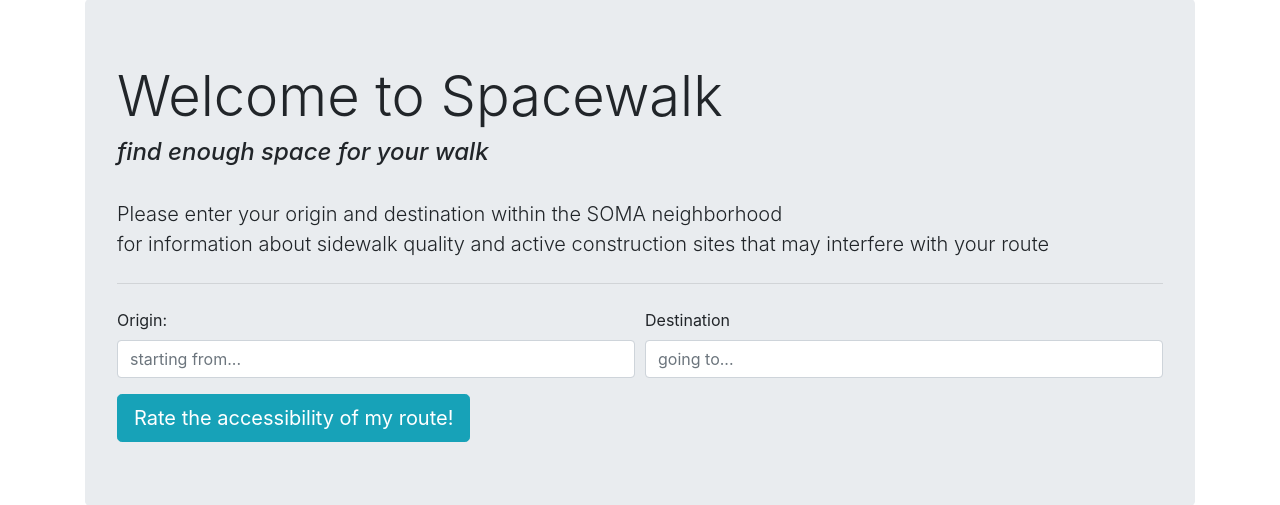
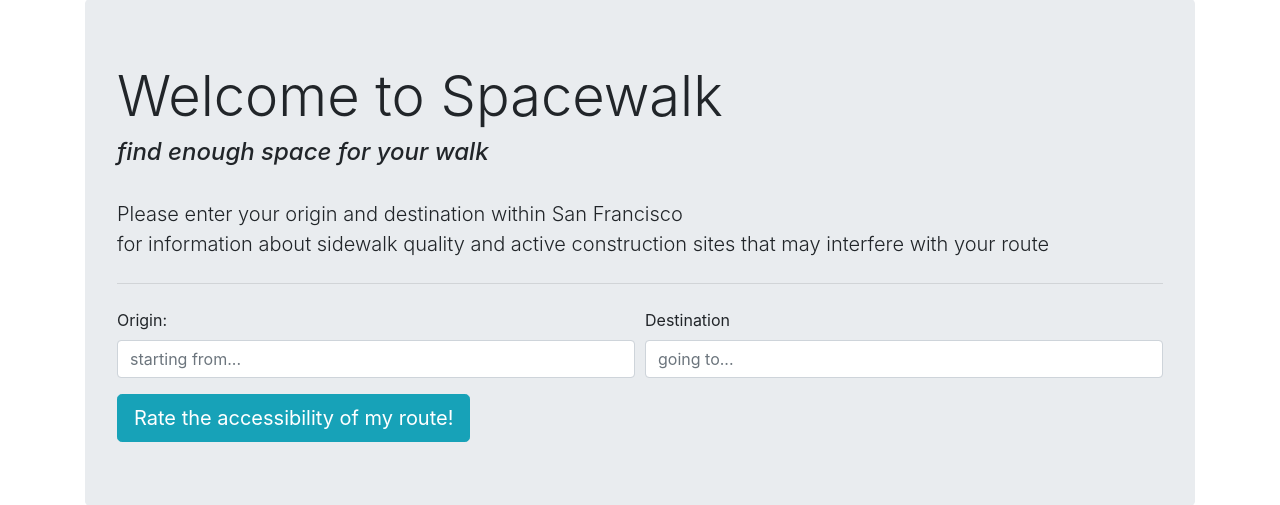
Before and after one commit to njskorn/Spacewalk, a Flask app: page / in a window 1280 px wide. Shown: the part 99-604 px from the top of the page. Run offline with Flask 2, Linux system fonts and the light colour scheme; some libraries are stand-ins or nearby versions.

Commit message:
minor html updates

```diff
--- a/flaskexample/templates/go.html
+++ b/flaskexample/templates/go.html
@@ -71,7 +71,8 @@
       {% endfor %}
       </table>
 
-
+      <p class="lead">This route has an accessibility rating of {{ score }}<br>
+        out of a possible score of 100</p>
 
       <script src="https://code.jquery.com/jquery-1.10.2.min.js"></script>
       <script src="static/js/bootstrap.min.js"></script>
--- a/flaskexample/templates/master.html
+++ b/flaskexample/templates/master.html
@@ -29,7 +29,7 @@
         <h2 class="display-4">Welcome to Spacewalk</h2>
         <h4><em>find enough space for your walk</em></h4>
         <br>
-        <p class='lead'>Please enter your origin and destination within the SOMA neighborhood<br>
+        <p class='lead'>Please enter your origin and destination within San Francisco<br>
           for information about sidewalk quality and active construction sites that may interfere with your route</p>
         <hr class="my-4">
 
```
